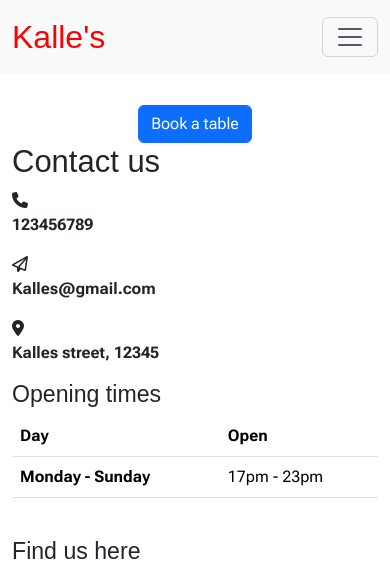
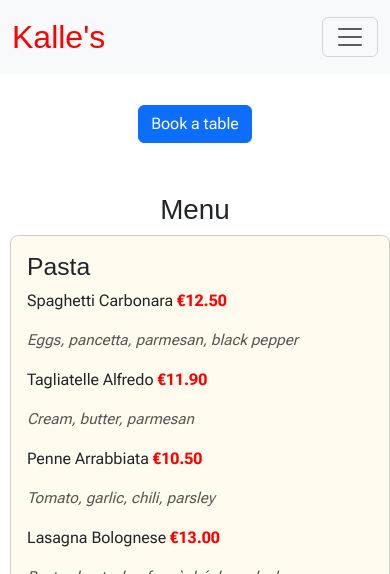
Before and after one commit to Blommis/kalles_restaurant, a Django app: page / in a window 390 px wide. Shown: the top 574 px of the page. Run offline with Django 4.2, Linux system fonts and the light colour scheme; some libraries are stand-ins or nearby versions; some web fonts are replaced; grey boxes are pictures that could not be loaded.

Commit message:
Create responsive HTML structure and styling for food and drink menu

```diff
--- a/booking/templates/booking/index.html
+++ b/booking/templates/booking/index.html
@@ -1,6 +1,7 @@
 {% extends "base.html" %}
 
 {% block content %}
+<!--header-->
     <div class="container text-center mt-5">
         <h1>Welcome to Kalle's</h1>
         <a href="{% url 'booking:reservation_list' %}">
@@ -8,7 +9,126 @@
         </a>
     </div>
 
+<!--main-->
+<main>
+  <section id="menu">
+    <h1> Menu</h1>
+  <div class="menu-list">
+    <ul class="menu-items">
+  <li>
+    <h2>Pasta</h2>
+    <p>Spaghetti Carbonara <span class="price">€12.50</span></p>
+    <p class="ingredients">Eggs, pancetta, parmesan, black pepper</p>
 
+    <p>Tagliatelle Alfredo <span class="price">€11.90</span></p>
+    <p class="ingredients">Cream, butter, parmesan</p>
+
+    <p>Penne Arrabbiata <span class="price">€10.50</span></p>
+    <p class="ingredients">Tomato, garlic, chili, parsley</p>
+
+    <p>Lasagna Bolognese <span class="price">€13.00</span></p>
+    <p class="ingredients">Pasta sheets, beef ragù, béchamel, cheese</p>
+
+    <p>Ravioli Ricotta e Spinaci <span class="price">€12.20</span></p>
+    <p class="ingredients">Ricotta cheese, spinach, sage butter</p>
+  </li>
+
+  <li>
+    <h2>Pizza</h2>
+    <p>Margherita <span class="price">€9.50</span></p>
+    <p class="ingredients">Tomato sauce, mozzarella, basil</p>
+
+    <p>Diavola <span class="price">€11.80</span></p>
+    <p class="ingredients">Spicy salami, mozzarella, tomato sauce</p>
+
+    <p>Quattro Stagioni <span class="price">€12.50</span></p>
+    <p class="ingredients">Mushrooms, ham, artichokes, olives</p>
+
+    <p>Prosciutto e Funghi <span class="price">€11.90</span></p>
+    <p class="ingredients">Ham, mushrooms, tomato sauce, mozzarella</p>
+
+    <p>Vegetariana <span class="price">€10.70</span></p>
+    <p class="ingredients">Grilled vegetables, tomato sauce, mozzarella</p>
+  </li>
+
+  <li>
+    <h2>Burgers</h2>
+    <p>Classic Cheeseburger <span class="price">€10.90</span></p>
+    <p class="ingredients">Beef patty, cheddar, lettuce, tomato, pickles</p>
+
+    <p>Bacon BBQ Burger <span class="price">€12.50</span></p>
+    <p class="ingredients">Beef patty, bacon, BBQ sauce, cheese, onion</p>
+
+    <p>Veggie Burger <span class="price">€10.20</span></p>
+    <p class="ingredients">Grilled veggie patty, avocado, lettuce, tomato</p>
+
+    <p>Chicken Burger <span class="price">€11.00</span></p>
+    <p class="ingredients">Grilled chicken breast, mayo, lettuce, tomato</p>
+
+    <p>Double Smash Burger <span class="price">€13.40</span></p>
+    <p class="ingredients">Two beef patties, cheese, pickles, special sauce</p>
+  </li>
+
+  <li>
+    <h2>Drinks</h2>
+    <p>Coca-Cola (33cl) <span class="price">€2.50</span></p>
+    <p class="ingredients">Chilled classic cola</p>
+
+    <p>Homemade Lemonade <span class="price">€3.50</span></p>
+    <p class="ingredients">Fresh lemon juice, sugar, sparkling water</p>
+
+    <p>Espresso <span class="price">€2.00</span></p>
+    <p class="ingredients">Rich Italian-style coffee</p>
+
+    <p>Glass of Red Wine <span class="price">€4.80</span></p>
+    <p class="ingredients">Local red wine, served at room temperature</p>
+
+    <p>Craft Beer (50cl) <span class="price">€5.50</span></p>
+    <p class="ingredients">Locally brewed, various styles</p>
+  </li>
+
+  <li>
+    <h2>Sides</h2>
+    <p>French Fries <span class="price">€3.20</span></p>
+    <p class="ingredients">Golden, crispy potatoes with sea salt</p>
+
+    <p>Garlic Bread <span class="price">€3.80</span></p>
+    <p class="ingredients">Toasted bread with garlic butter</p>
+
+    <p>Side Salad <span class="price">€4.00</span></p>
+    <p class="ingredients">Mixed greens, tomatoes, vinaigrette</p>
+
+    <p>Mozzarella Sticks <span class="price">€5.00</span></p>
+    <p class="ingredients">Breaded mozzarella, marinara dip</p>
+
+    <p>Onion Rings <span class="price">€4.50</span></p>
+    <p class="ingredients">Crispy battered onion rings</p>
+  </li>
+
+  <li>
+    <h2>Desserts</h2>
+    <p>Tiramisu <span class="price">€5.80</span></p>
+    <p class="ingredients">Coffee-soaked ladyfingers, mascarpone cream</p>
+
+    <p>Chocolate Fondant <span class="price">€6.20</span></p>
+    <p class="ingredients">Molten chocolate cake, vanilla ice cream</p>
+
+    <p>Panna Cotta <span class="price">€5.00</span></p>
+    <p class="ingredients">Cream dessert with berry coulis</p>
+
+    <p>Gelato (2 scoops) <span class="price">€4.50</span></p>
+    <p class="ingredients">Italian-style ice cream, assorted flavors</p>
+
+    <p>Apple Crumble <span class="price">€5.90</span></p>
+    <p class="ingredients">Baked apples, cinnamon, crunchy topping</p>
+  </li>
+</ul>
+
+
+  </div>
+</section>
+
+</main>
   <!-- Footer / contact section -->
     <!-- mt-auto added to push footer to the bottom of the page -->
  <footer id="footer" class="mt-auto">
--- a/static/css/style.css
+++ b/static/css/style.css
@@ -27,8 +27,41 @@
     font-size: 1.3rem;
 }
 
+/*Menu*/
+#menu h1{
+    padding-top: 50px;
+    text-align: center;
+}
+.menu-items {
+  list-style: none;
+  padding-left: 10px;
+  margin: 0;
+  display: grid;
+  flex-direction: row;
+  flex-wrap: wrap;
+  gap: 2rem;
+}
+.dish{
+    font-family: var(--secondary-font);
+}
+.menu-items li {
+  border: 1px solid #ccc;
+  padding: 1rem;
+  border-radius: 8px;
+  background-color: #fffbee;
+}
 
+.price {
+  color: red;
+  font-weight: bold;
+}
 
+.ingredients {
+  font-style: italic;
+  font-size: 0.95rem;
+  margin-bottom: 1rem;
+  color: #555;
+}
 /*Form styling*/
 #reserve-form{
     margin-top: 100px;
@@ -118,3 +151,14 @@
 #socialmedia i{
     color: red;
 }
+
+@media screen and (min-width: 400px) and (max-width: 768px) {
+  .menu-items {
+    grid-template-columns: repeat(2, 1fr);
+  }
+}
+@media screen and (min-width: 768px) {
+  .menu-items {
+    grid-template-columns: repeat(3, 1fr);
+  }
+}
```
